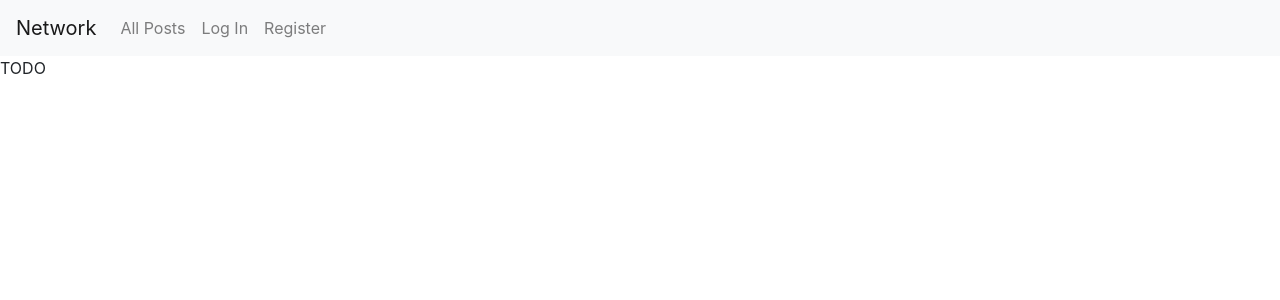
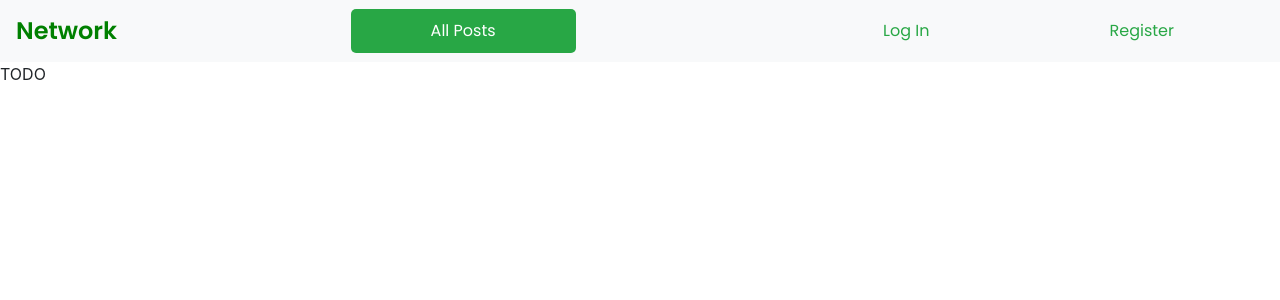
Before and after one commit to KaungMinSett/social-network, a Django app: page / in a window 1280 px wide. Shown: the top 300 px of the page. Run offline with Django 3.2, Linux system fonts and the light colour scheme; some libraries are stand-ins or nearby versions.

Commit message:
nav tab ui finished

```diff
--- a/network/static/network/styles.css
+++ b/network/static/network/styles.css
@@ -0,0 +1,59 @@
+.navbar {
+    font-family: 'Poppins', sans-serif;
+}
+
+.navbar-brand {
+    font-size: 1.5em;
+    font-weight: 600;
+    color: green;
+
+}
+
+a {
+    color: green;
+
+}
+
+
+
+.navbar-nav {
+    display: flex; /* Use flexbox for layout */
+    justify-content: flex-start; /* Align items to the start */
+
+}
+
+.navbar-nav .nav-item {
+    margin: 0 5px; /* Add a small horizontal margin for spacing */
+}
+
+.navbar-nav .nav-link {
+    color: #28a745; /* Green text for non-active links */
+    padding: 10px 20px; /* Add padding to the nav links */
+    background-color: transparent; /* No background color by default */
+    border-radius: 5px; /* Rounded corners */
+    text-align: center; /* Center text */
+    transition: background-color 0.3s; /* Smooth transition for hover effect */
+    flex: 1; /* Allow the link to grow and fill the space */
+}
+
+.navbar-nav .nav-item.active .nav-link {
+    background-color: #28a745; /* Green background for active tab */
+    color: white; /* White text for active tab */
+}
+
+.navbar-nav .nav-item .nav-link:hover {
+    background-color: #e2e6ea; /* Light gray on hover */
+    color: #28a745; /* Green text on hover */
+}
+
+/* Prevent hover effect on active tab */
+.navbar-nav .nav-item.active .nav-link:hover {
+    background-color: #28a745; /* Keep active tab's background color */
+    color: white; /* Keep active tab's text color */
+}
+
+
+.navbar-nav .nav-item .nav-link {
+    padding: 10px 80px; /* Adjust the padding as needed */
+    margin: 0 5px; /* Optional: Add margin between the nav items */
+}
--- /dev/null
+++ b/network/static/network/styles.js
@@ -0,0 +1,16 @@
+
+    document.addEventListener('DOMContentLoaded', function() {
+        // Get all nav links
+        const navLinks = document.querySelectorAll('.navbar-nav .nav-link');
+
+        // Add click event listener to each link
+        navLinks.forEach(link => {
+            link.addEventListener('click', function() {
+                // Remove active class from all links
+                navLinks.forEach(nav => nav.parentElement.classList.remove('active'));
+
+                // Add active class to the clicked link's parent
+                this.parentElement.classList.add('active');
+            });
+        });
+    });
--- a/network/templates/network/layout.html
+++ b/network/templates/network/layout.html
@@ -6,27 +6,38 @@
         <title>{% block title %}Social Network{% endblock %}</title>
         <meta name="viewport" content="width=device-width, initial-scale=1.0">
         <link rel="stylesheet" href="https://stackpath.bootstrapcdn.com/bootstrap/4.4.1/css/bootstrap.min.css" integrity="sha384-Vkoo8x4CGsO3+Hhxv8T/Q5PaXtkKtu6ug5TOeNV6gBiFeWPGFN9MuhOf23Q9Ifjh" crossorigin="anonymous">
+        <link href="https://fonts.googleapis.com/css2?family=Poppins:wght@300;400;500;600;700&display=swap" rel="stylesheet">
         <link href="{% static 'network/styles.css' %}" rel="stylesheet">
     </head>
     <body>
 
-        <nav class="navbar navbar-expand-lg navbar-light bg-light">
+        <nav class="navbar navbar-expand-lg bg-light">
             <a class="navbar-brand" href="#">Network</a>
 
-            <div>
-              <ul class="navbar-nav mr-auto">
-                {% if user.is_authenticated %}
-                    <li class="nav-item">
-                        <a class="nav-link" href="#"><strong>{{ user.username }}</strong></a>
-                    </li>
-                {% endif %}
-                <li class="nav-item">
+            <button class="navbar-toggler" type="button" data-toggle="collapse" data-target="#navbarNav" aria-controls="navbarNav" aria-expanded="false" aria-label="Toggle navigation">
+                <span class="navbar-toggler-icon"></span>
+            </button>
+
+            <div class="collapse navbar-collapse d-flex" id="navbarNav">
+                <div class="d-flex flex-grow-1 justify-content-center"> <!-- Centering container -->
+                    <ul class="navbar-nav d-flex justify-content-center" style="width: 100%;">
+                        <li class="nav-item active mx-4">
                             <a class="nav-link" href="{% url 'index' %}">All Posts</a>
                         </li>
                         {% if user.is_authenticated %}
                             <li class="nav-item">
                                 <a class="nav-link" href="#">Following</a>
                             </li>
+
+                            <li class="nav-item">
+                                <a class="nav-link" href="#"><strong>{{ user.username }}</strong></a>
+                            </li>
+                        {% endif %}
+                    </ul>
+                </div>
+
+                <ul class="navbar-nav"> <!-- Right-aligned links -->
+                    {% if user.is_authenticated %}
                         <li class="nav-item">
                             <a class="nav-link" href="{% url 'logout' %}">Log Out</a>
                         </li>
@@ -41,10 +52,15 @@
                 </ul>
             </div>
         </nav>
-
         <div class="body">
             {% block body %}
             {% endblock %}
         </div>
     </body>
+
+
+<script src = "{% static 'network/styles.js' %}"></script>
+<script src="https://code.jquery.com/jquery-3.5.1.slim.min.js"></script>
+<script src="https://cdn.jsdelivr.net/npm/@popperjs/core@2.9.2/dist/umd/popper.min.js"></script>
+<script src="https://stackpath.bootstrapcdn.com/bootstrap/4.5.2/js/bootstrap.min.js"></script>
 </html>
```
Lines whose indentation alone changed are shown as unchanged.
